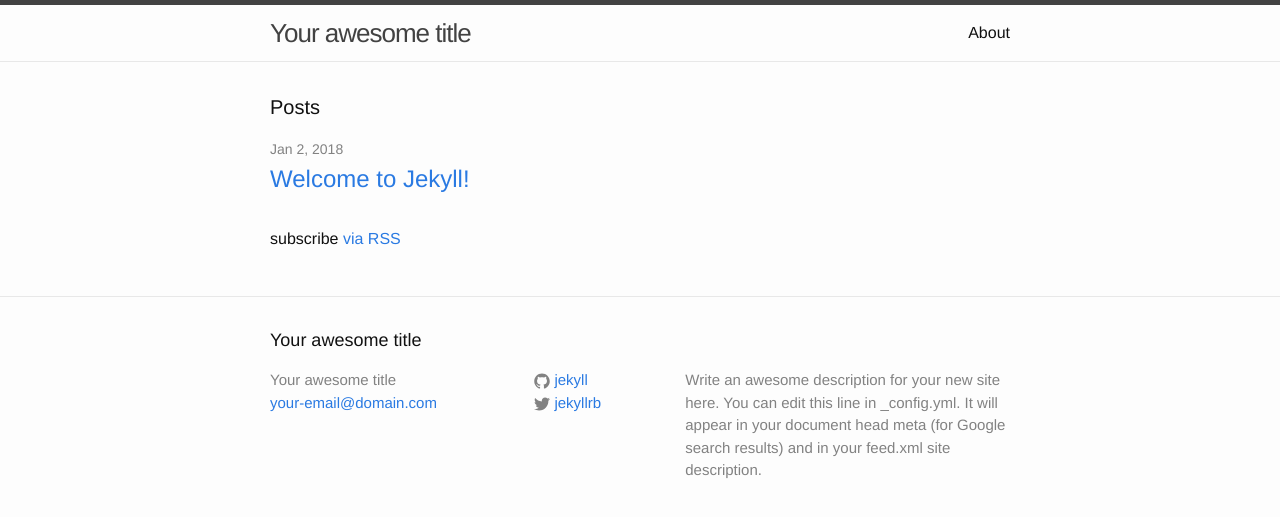
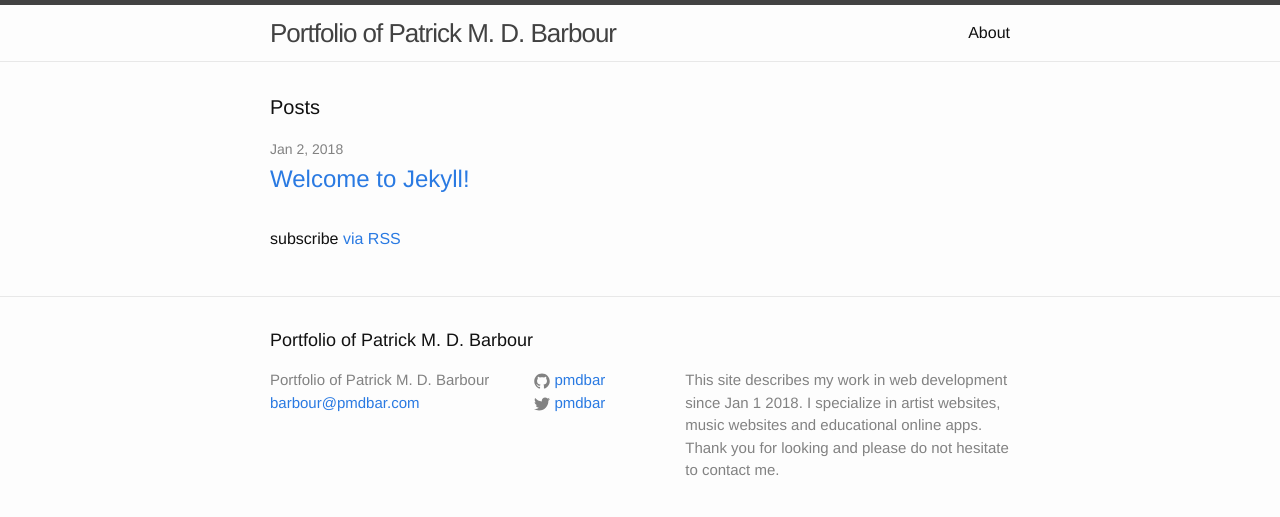
Before and after one commit to pmdbar/pmdbar.github.io, a Jekyll site: the page built from index.html, in a window 1280 px wide. Shown: the top 517 px of the page. Built offline with Jekyll 4.4.1, drawn with Linux system fonts in a browser that asks for light colours.

Commit message:
Title, description,email and social media updated

```diff
--- a/_config.yml
+++ b/_config.yml
@@ -6,16 +6,16 @@
 # 'jekyll serve'. If you change this file, please restart the server process.
 
 # Site settings
-title: Your awesome title
-email: your-email@domain.com
+title: Portfolio of Patrick M. D. Barbour
+email: barbour@pmdbar.com
 description: > # this means to ignore newlines until "baseurl:"
-  Write an awesome description for your new site here. You can edit this
-  line in _config.yml. It will appear in your document head meta (for
-  Google search results) and in your feed.xml site description.
+  This site describes my work in web development since Jan 1 2018.
+  I specialize in artist websites, music websites and educational online apps.
+  Thank you for looking and please do not hesitate to contact me.
 baseurl: "" # the subpath of your site, e.g. /blog
 url: "http://yourdomain.com" # the base hostname & protocol for your site
-twitter_username: jekyllrb
-github_username:  jekyll
+twitter_username: pmdbar
+github_username:  pmdbar
 
 # Build settings
 markdown: kramdown
```
